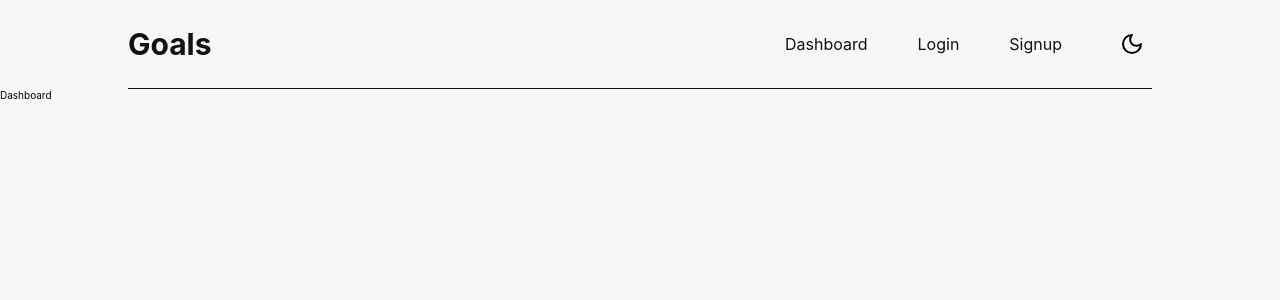
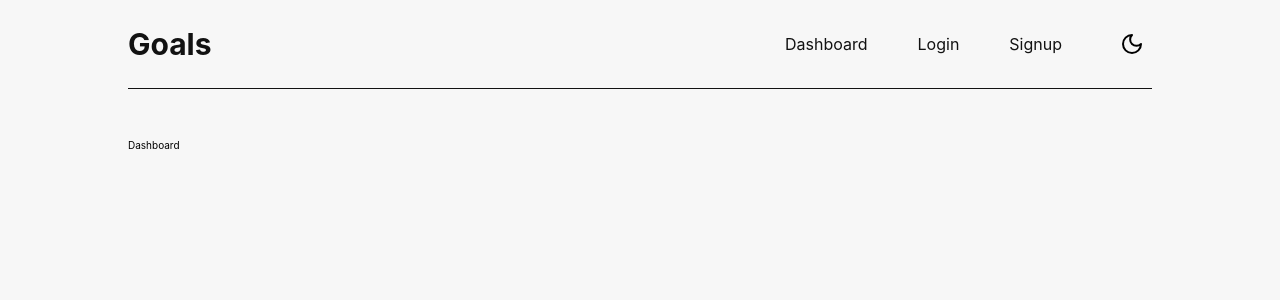
Before and after one commit to whoiscaio/goals-app, a React (Create React App) app in the folder frontend/: page / in a window 1280 px wide. Shown: the top 300 px of the page. Built offline with nearby package versions, Linux system fonts and the light colour scheme.

Commit message:
feat: page wrapper

```diff
--- a/frontend/src/App.tsx
+++ b/frontend/src/App.tsx
@@ -2,6 +2,7 @@ import { useState } from 'react';
 import { ThemeProvider } from 'styled-components';
 import Header from './components/Header';
 import Router from './components/Router';
+import { PageWrapper } from './pages/styles';
 import GlobalStyle from './styles/GlobalStyle';
 import dark from './styles/themes/dark';
 import light from './styles/themes/light';
@@ -19,7 +20,9 @@ function App() {
         <GlobalStyle />
         <div className="App">
           <Header currentTheme={theme} themeSwitcher={toggleTheme} />
-          <Router />
+          <PageWrapper>
+            <Router />
+          </PageWrapper>
         </div>
       </ThemeProvider>
     </>
--- /dev/null
+++ b/frontend/src/pages/styles.ts
@@ -0,0 +1,8 @@
+import styled from 'styled-components';
+
+export const PageWrapper = styled.main`
+  width: min(1200px, 80vw);
+
+  margin: 0 auto;
+  padding: 5rem 0;
+`;
```
